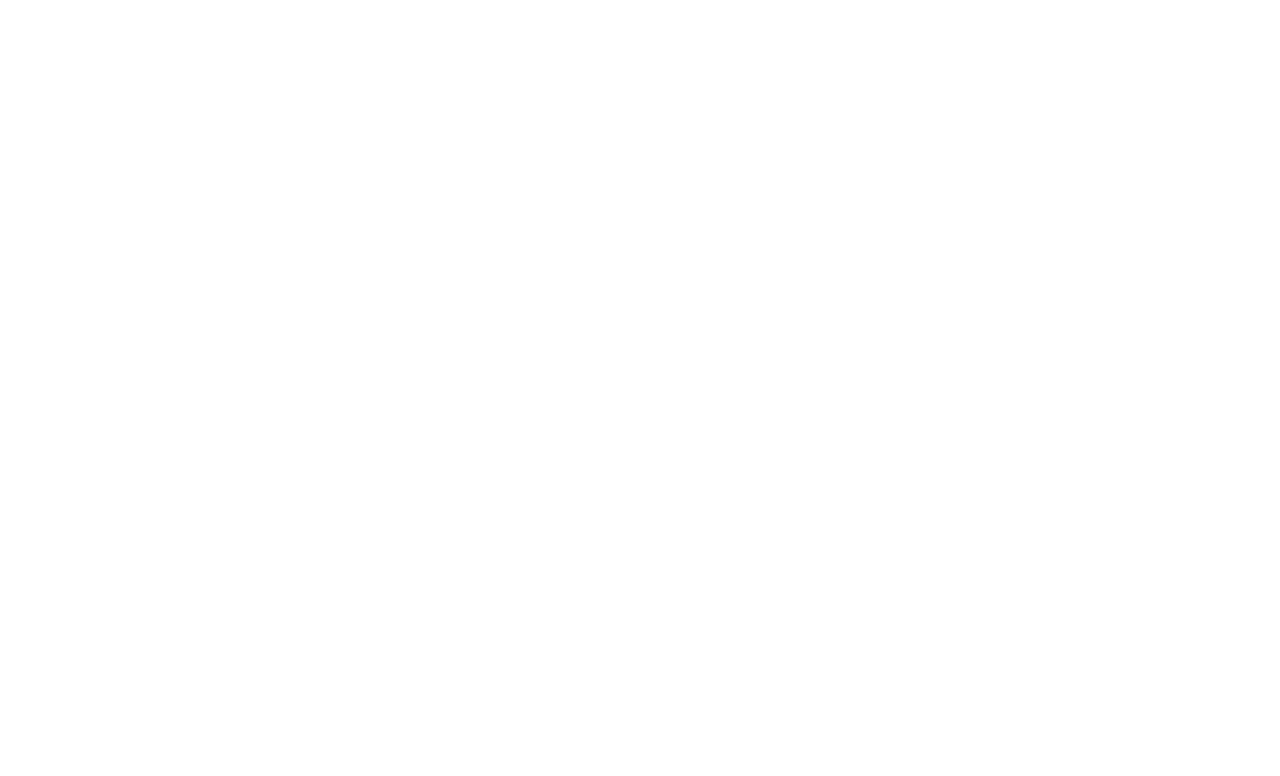
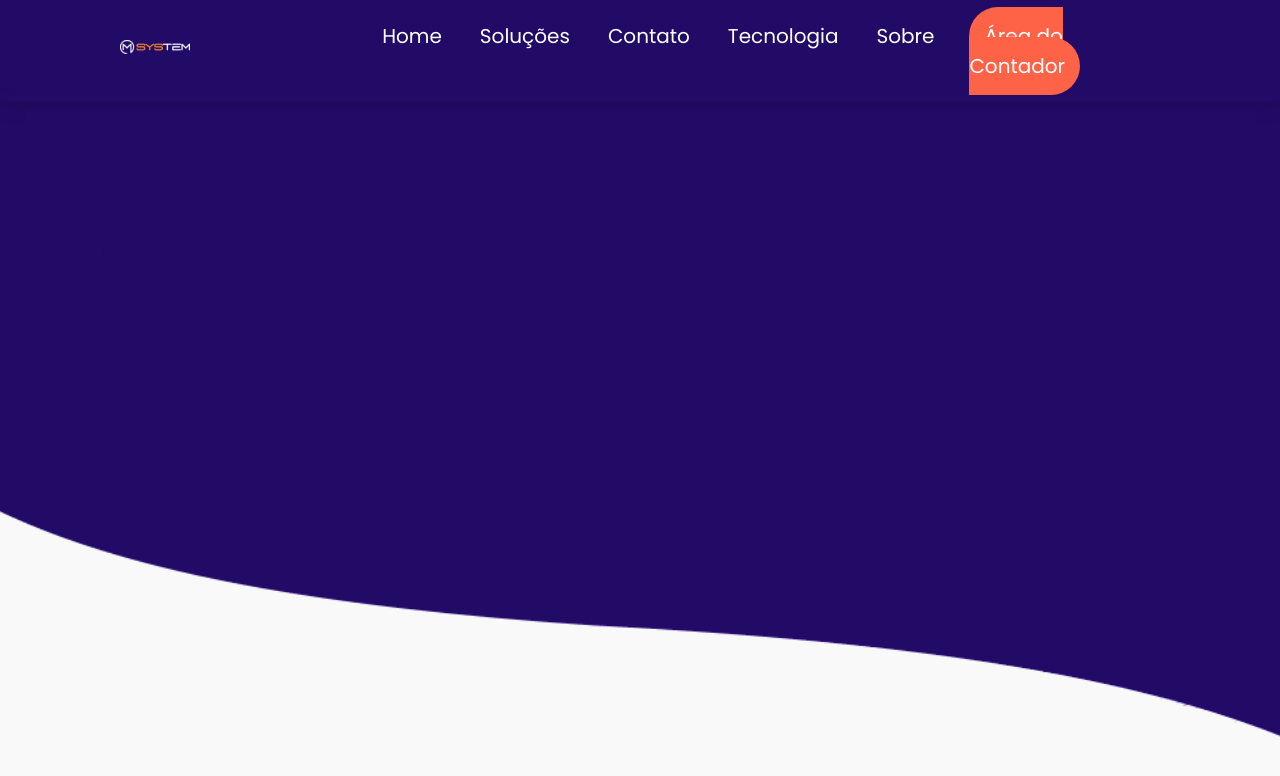
Before and after one commit to eliezergarbin/MSystem-frontend-demo, a plain HTML site: page index.html in a window 1280 px wide. Drawn offline with Linux system fonts and the light colour scheme.

Commit message:
Concluindo header/navbar

```diff
--- a/index.html
+++ b/index.html
@@ -4,9 +4,45 @@
     <meta charset="UTF-8">
     <meta http-equiv="X-UA-Compatible" content="IE=edge">
     <meta name="viewport" content="width=device-width, initial-scale=1.0">
-    <title>MSystem</title>
+    <link rel="preconnect" href="https://fonts.googleapis.com">
+    <link rel="preconnect" href="https://fonts.gstatic.com" crossorigin>
+    <link href="https://fonts.googleapis.com/css2?family=Poppins:wght@300;400;700&display=swap" rel="stylesheet">
+    <link rel="stylesheet" href="./styles/reset.css">
+    <link rel="stylesheet" href="./styles/body.css">
+    <link rel="stylesheet" href="./styles/header.css">
+    <link rel="shortcut icon" href="components/logo-head.ico" type="image/x-icon">
+    <title>
+        MSystem Software
+    </title>
 </head>
 <body>
+    <header>
+        <a href="https://www.msystemsoftware.com.br/" >
+            <img id="logo-navbar" src="./components/MSystem1.png" alt="Logo da MSystem escrito">
+        </a>
+        <nav>
+            <ul class="navbar-container">
+                <li>
+                    <a href="https://www.msystemsoftware.com.br/#home">Home</a>
+                </li>
+                <li>
+                    <a href="https://www.msystemsoftware.com.br/#solucoes">Soluções</a>
+                </li>
+                <li>
+                    <a href="https://www.msystemsoftware.com.br/#contato">Contato</a>
+                </li>
+                <li>
+                    <a href="https://www.msystemsoftware.com.br/tecnologia">Tecnologia</a>
+                </li>
+                <li>
+                    <a href="https://www.msystemsoftware.com.br/sobre">Sobre</a>
+                </li>
+                <li>
+                    <a href="https://msystemsoftware.com.br/App/View/ContadorLoginView.html" id="navbar-btn">Área do Contador</a>
+                </li>
+            </ul>
+        </nav>
+    </header>
 
 </body>
 </html>
--- /dev/null
+++ b/styles/body.css
@@ -0,0 +1,13 @@
+html, body {
+    position: relative;
+    overflow: hidden;
+}
+
+body{
+    background: url("../components/body-bg.png") no-repeat;
+    background-size: cover;
+    background-position: center;
+    display: flex;
+    flex-direction: column;
+    height: 900px;
+}
--- /dev/null
+++ b/styles/header.css
@@ -0,0 +1,42 @@
+header {
+    display: flex;
+    flex-direction: row;
+    justify-content: space-between;
+    box-shadow: 0 0.5rem 1rem rgb(0 0 0 / 10%);
+    align-items: center;
+}
+
+#logo-navbar {
+    width: 50%;
+    padding: 40px 0 40px 120px;
+}
+
+.navbar-container {
+    padding: 0 200px 0 0;
+    display: flex;
+    gap: 32px;
+}
+
+.navbar-container a {
+    font-weight: 400;
+    font-size: 20px;
+    padding: 3px;
+    color: #fff;
+}
+
+.navbar-container a:hover {
+    color: rgb(253, 126, 20);
+    transition: 0.3s all;
+}
+
+#navbar-btn {
+    padding: 15px;
+    background-color: tomato;
+    border-radius: 100px;
+}
+
+#navbar-btn:hover {
+    color: #0d6efd;
+    font-size: 22px;
+    transition: 0.3s all;
+}
--- /dev/null
+++ b/styles/reset.css
@@ -0,0 +1,15 @@
+* {
+    margin: 0;
+    padding: 0;
+    box-sizing: border-box;
+    font-family: 'Poppins', sans-serif;
+}
+
+a {
+    text-decoration: none;
+    color: #fff;
+}
+
+ul {
+    list-style: none;
+}
```
Also changed, not shown: components/MSystem1.png (added), components/body-bg.png (added), components/logo-head.ico (added).
